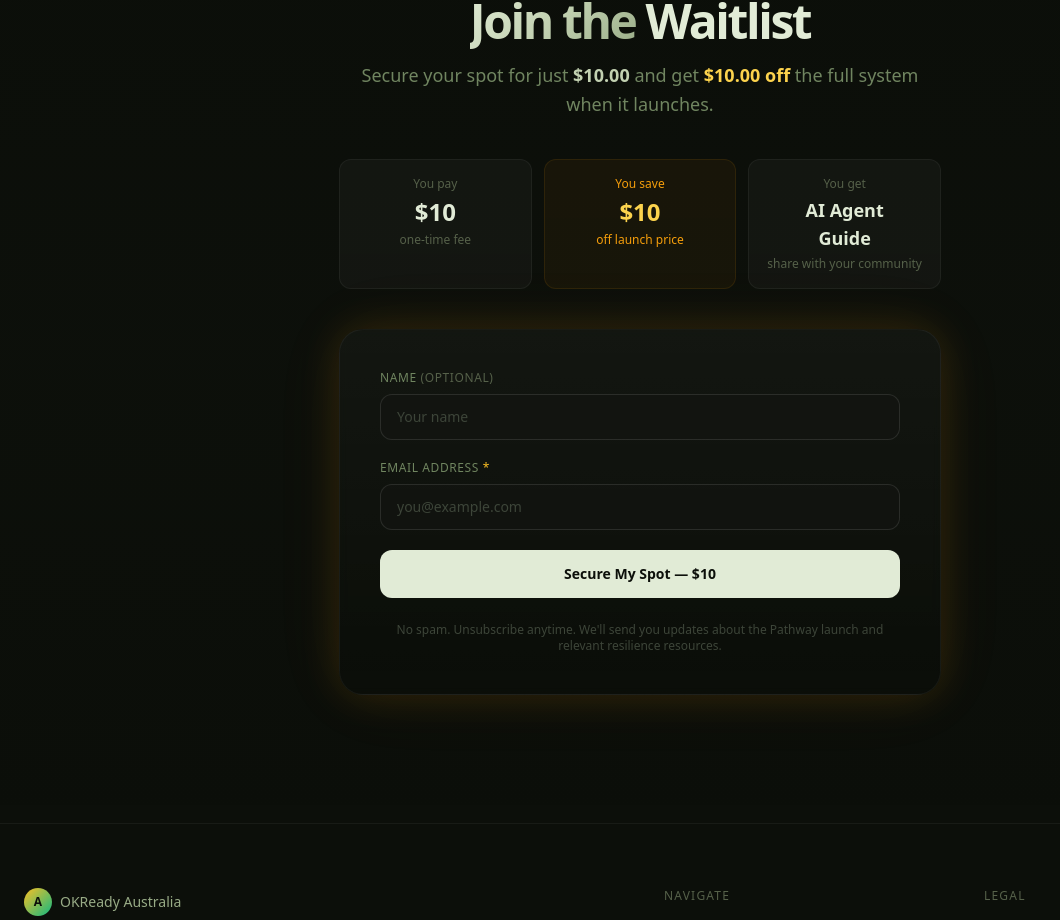
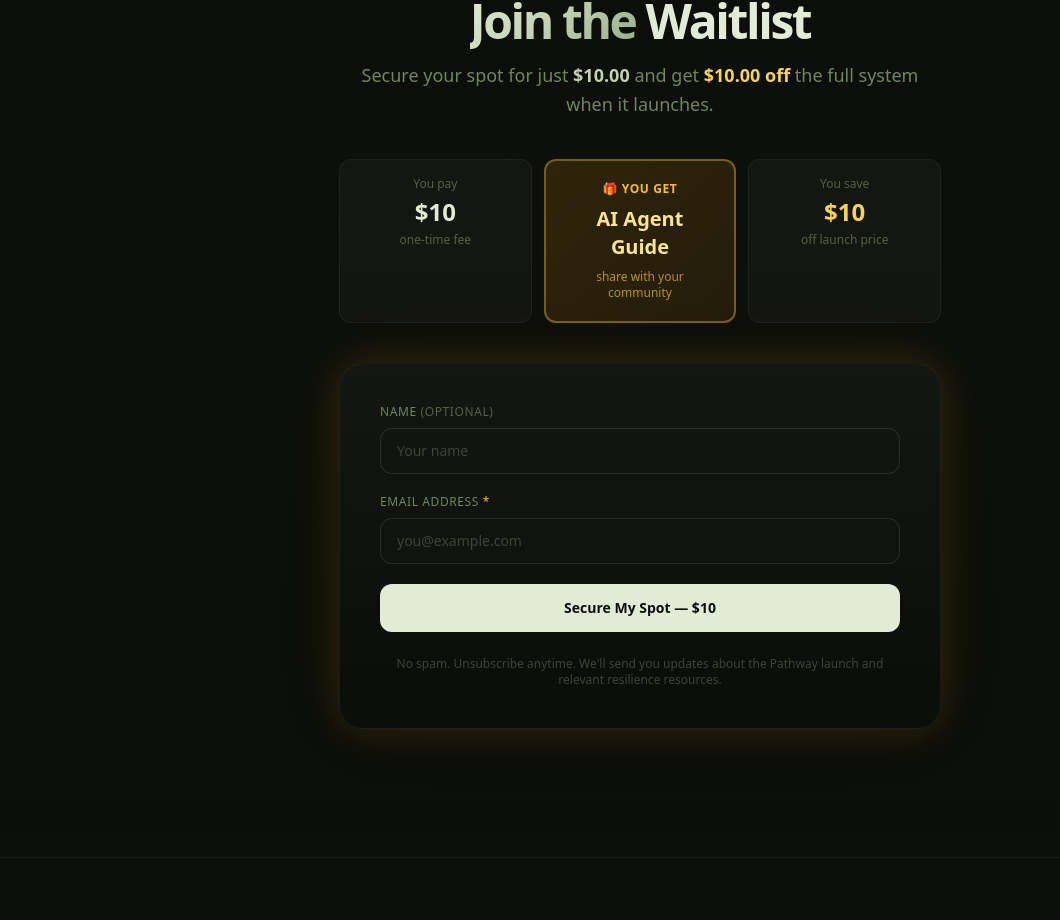
Before and after one commit to boktoday/okready-landing, a React (Vite) app: page / in a window 1280 px wide. Shown: the part 7739-8659 px from the top of the page, without its empty margins (0-1060 px from the left). Built offline with nearby package versions, Linux system fonts and the light colour scheme.

Commit message:
Make AI Agent Guide bonus card prominent with amber highlight

```diff
--- a/src/components/Waitlist.tsx
+++ b/src/components/Waitlist.tsx
@@ -89,15 +89,16 @@ export default function Waitlist() {
             <p className="text-2xl font-bold text-earth-100">$10</p>
             <p className="text-xs text-earth-500 mt-1">one-time fee</p>
           </div>
-          <div className="bg-amber-500/5 border border-amber-500/10 rounded-xl p-4 text-center">
-            <p className="text-xs text-amber-500 mb-1">You save</p>
-            <p className="text-2xl font-bold text-amber-300">$10</p>
-            <p className="text-xs text-amber-500 mt-1">off launch price</p>
+          <div className="bg-amber-500/10 border-2 border-amber-400/40 rounded-xl p-5 text-center relative overflow-hidden">
+            <div className="absolute inset-0 bg-gradient-to-br from-amber-400/5 to-transparent pointer-events-none" />
+            <p className="text-xs text-amber-400 font-semibold uppercase tracking-wider mb-2 relative">🎁 You get</p>
+            <p className="text-xl font-bold text-amber-200 relative">AI Agent<br/>Guide</p>
+            <p className="text-xs text-amber-400/70 mt-2 relative">share with your community</p>
           </div>
           <div className="bg-white/[0.03] border border-white/5 rounded-xl p-4 text-center">
-            <p className="text-xs text-earth-500 mb-1">You get</p>
-            <p className="text-lg font-bold text-earth-100">AI Agent<br/>Guide</p>
-            <p className="text-xs text-earth-500 mt-1">share with your community</p>
+            <p className="text-xs text-earth-500 mb-1">You save</p>
+            <p className="text-2xl font-bold text-amber-300">$10</p>
+            <p className="text-xs text-earth-500 mt-1">off launch price</p>
           </div>
         </div>
 
```
